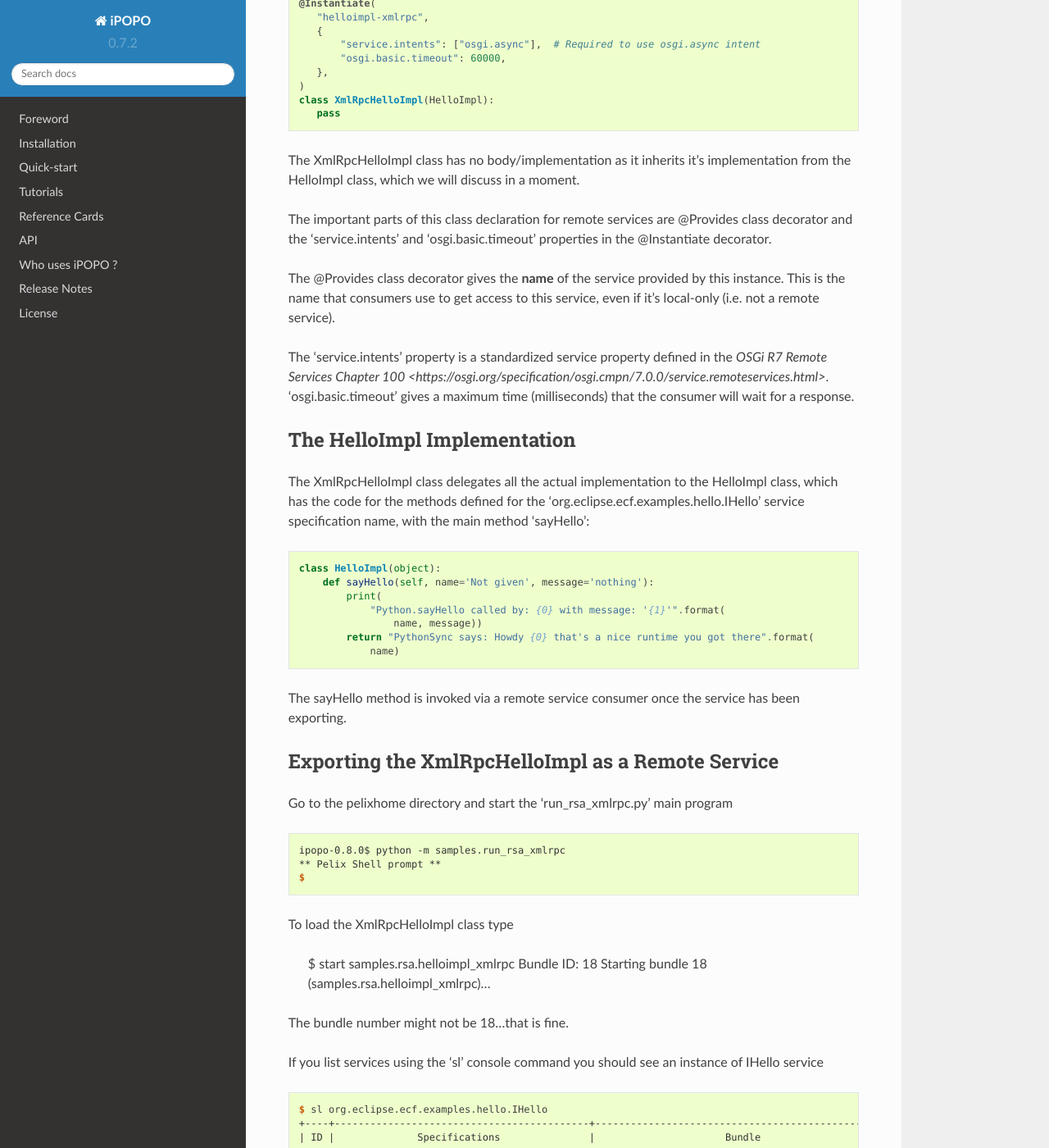
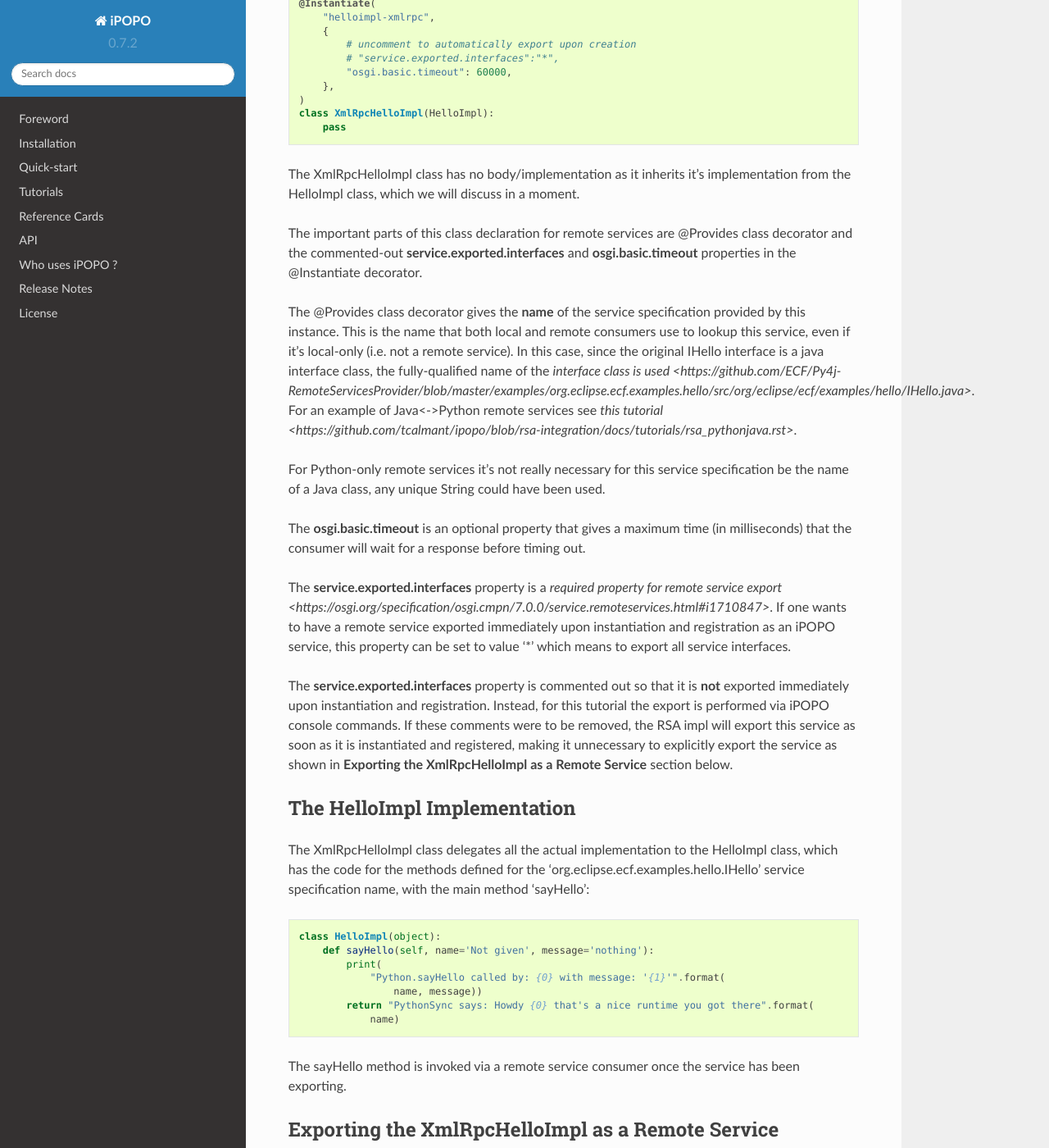
Before and after one commit to tcalmant/ipopo, a Sphinx documentation site: the page built from docs/tutorials/rsa_xmrpc.rst, in a window 1280 px wide and 1400 px high, scrolled down 676 px. Shown: the whole window at 82% size. Built offline with Sphinx 7.4.7 and the Read the Docs theme 2.0.0, drawn with Linux system fonts in a browser that asks for light colours; pages that are not in the unit, such as notebooks, are missing from menus; some of the changed text lies outside the part shown.

Commit message:
Update rsa_xmrpc.rst
Tutorial simplification, additional detail, and demonstration of other concepts.

```diff
--- a/docs/tutorials/rsa_xmrpc.rst
+++ b/docs/tutorials/rsa_xmrpc.rst
@@ -24,27 +24,34 @@
 
 .. code-block:: python
 
-    @ComponentFactory("helloimpl-xmlrpc-factory")
-    @Provides(
+   @ComponentFactory("helloimpl-xmlrpc-factory")
+   @Provides(
        "org.eclipse.ecf.examples.hello.IHello"
-    )
-    @Instantiate(
+   )
+   @Instantiate(
        "helloimpl-xmlrpc",
        {
-           "service.intents": ["osgi.async"],  # Required to use osgi.async intent
+           # uncomment to automatically export upon creation
+           # "service.exported.interfaces":"*",
            "osgi.basic.timeout": 60000,
        },
-    )
-    class XmlRpcHelloImpl(HelloImpl):
+   )
+   class XmlRpcHelloImpl(HelloImpl):
        pass
 
 The XmlRpcHelloImpl class has no body/implementation as it inherits it's implementation from the HelloImpl class, which we will discuss in a moment.
 
-The important parts of this class declaration for remote services are @Provides class decorator and the 'service.intents' and 'osgi.basic.timeout' properties in the @Instantiate decorator.
+The important parts of this class declaration for remote services are @Provides class decorator and the commented-out **service.exported.interfaces** and **osgi.basic.timeout** properties in the @Instantiate decorator.
 
-The @Provides class decorator gives the **name** of the service provided by this instance.   This is the name that consumers use to get access to this service, even if it's local-only (i.e. not a remote service).
+The @Provides class decorator gives the **name** of the service specification provided by this instance.   This is the name that both local and remote consumers use to lookup this service, even if it's local-only (i.e. not a remote service).  In this case, since the original IHello interface is a java interface class, the fully-qualified name of the `interface class is used <https://github.com/ECF/Py4j-RemoteServicesProvider/blob/master/examples/org.eclipse.ecf.examples.hello/src/org/eclipse/ecf/examples/hello/IHello.java>`.   For an example of Java<->Python remote services see `this tutorial <https://github.com/tcalmant/ipopo/blob/rsa-integration/docs/tutorials/rsa_pythonjava.rst>`.
 
-The 'service.intents' property is a standardized service property defined in the `OSGi R7 Remote Services Chapter 100 <https://osgi.org/specification/osgi.cmpn/7.0.0/service.remoteservices.html>`.   'osgi.basic.timeout' gives a maximum time (milliseconds) that the consumer will wait for a response.
+For Python-only remote services it's not really necessary for this service specification be the name of a Java class, any unique String could have been used.
+
+The **osgi.basic.timeout** is an optional property that gives a maximum time (in milliseconds) that the consumer will wait for a response before timing out.
+
+The **service.exported.interfaces** property is a `required property for remote service export <https://osgi.org/specification/osgi.cmpn/7.0.0/service.remoteservices.html#i1710847>`.   If one wants to have a remote service exported immediately upon instantiation and registration as an iPOPO service, this property can be set to value '*' which means to export all service interfaces.
+
+The **service.exported.interfaces** property is commented out so that it is **not** exported immediately upon instantiation and registration.   Instead, for this tutorial the export is performed via iPOPO console commands.  If these comments were to be removed, the RSA impl will export this service as soon as it is instantiated and registered, making it unnecessary to explicitly export the service as shown in **Exporting the XmlRpcHelloImpl as a Remote Service** section below.
 
 The HelloImpl Implementation
 ============================
@@ -74,13 +81,15 @@
     ** Pelix Shell prompt **
     $
 
-To load the XmlRpcHelloImpl class type
+To load the module and instantiate and register an XmlRpcHelloImpl instance type
+
+.. code-block:: console
 
     $ start samples.rsa.helloimpl_xmlrpc
     Bundle ID: 18
     Starting bundle 18 (samples.rsa.helloimpl_xmlrpc)...
 
-The bundle number might not be 18...that is fine.
+In your environment, bundle number might not be 18...that is fine.
 
 If you list services using the 'sl' console command you should see an instance of IHello service
 
@@ -94,7 +103,7 @@
     +----+-------------------------------------------+--------------------------------------------------+---------+
     1 services registered
 
-The service id (20 in this case) may not be the same in your environment, but that is ok.
+The service ID (20 in this case) may not be the same in your environment...again that is ok...but make a note of what the service ID is.
 
 To export this service instance as remote service and make it available for remote access, use the **exportservice** console command in the pelix console, giving the number (20 from above) of the service to export:
 
@@ -104,65 +113,74 @@
     Service=ServiceReference(ID=20, Bundle=18, Specs=['org.eclipse.ecf.examples.hello.IHello']) exported by 1 providers. EDEF written to file=edef.xml
     $
 
-This means that the service has been successfully exported to localhost, port 8181.   These defaults are set in the run_rsa_xmlrpc.py main program.
+This means that the service has been successfully exported.   To see this use the 'listexports' console command:
 
-Also as indicated, a file edef.xml has been written to the filesystem containing the OSGi standardized **edef**...that stands for endpoint decription extension language.  This is an xml format that gives all of the remote service meta-data required by OSGi Remote Services/Remote Service Admin.
+.. code-block:: console
 
-Here's the edef.xml for the above export
+   $ listexports
+   +--------------------------------------+-------------------------------+------------+
+   |             Endpoint ID              |         Container ID          | Service ID |
+   +======================================+===============================+============+
+   | b96927ad-1d00-45ad-848a-716d6cde8443 | http://127.0.0.1:8181/xml-rpc | 20         |
+   +--------------------------------------+-------------------------------+------------+
+   $ listexports b96927ad-1d00-45ad-848a-716d6cde8443
+   Endpoint description for endpoint.id=b96927ad-1d00-45ad-848a-716d6cde8443:
+   <?xml version='1.0' encoding='cp1252'?>
+   <endpoint-descriptions xmlns="http://www.osgi.org/xmlns/rsa/v1.0.0">
+           <endpoint-description>
+                   <property name="objectClass" value-type="String">
+                           <array>
+                                   <value>org.eclipse.ecf.examples.hello.IHello</value>
+                           </array>
+                   </property>
+                   <property name="remote.configs.supported" value-type="String">
+                           <array>
+                                   <value>ecf.xmlrpc.server</value>
+                           </array>
+                   </property>
+                   <property name="service.imported.configs" value-type="String">
+                           <array>
+                                   <value>ecf.xmlrpc.server</value>
+                           </array>
+                   </property>
+                   <property name="remote.intents.supported" value-type="String">
+                           <array>
+                                   <value>osgi.basic</value>
+                                   <value>osgi.async</value>
+                           </array>
+                   </property>
+                   <property name="service.intents" value-type="String">
+                           <array>
+                                   <value>osgi.async</value>
+                           </array>
+                   </property>
+                   <property name="endpoint.service.id" value="20" value-type="Long">
+                           </property>
+                   <property name="service.id" value="20" value-type="Long">
+                           </property>
+                   <property name="endpoint.framework.uuid" value="4d541077-ee2a-4d68-85f5-be529f89bec0" value-type="String">
+                           </property>
+                   <property name="endpoint.id" value="b96927ad-1d00-45ad-848a-716d6cde8443" value-type="String">
+                           </property>
+                   <property name="service.imported" value="true" value-type="String">
+                           </property>
+                   <property name="ecf.endpoint.id" value="http://127.0.0.1:8181/xml-rpc" value-type="String">
+                           </property>
+                   <property name="ecf.endpoint.id.ns" value="ecf.namespace.xmlrpc" value-type="String">
+                           </property>
+                   <property name="ecf.rsvc.id" value="3" value-type="Long">
+                           </property>
+                   <property name="ecf.endpoint.ts" value="1534119904514" value-type="Long">
+                           </property>
+                   <property name="osgi.basic.timeout" value="60000" value-type="Long">
+                           </property>
+           </endpoint-description>
+   </endpoint-descriptions>
+   $
 
-.. code-block:: xml
+Note that listexports produced a small table with **Endpoint ID**, **Container ID**, and **Service ID** columns.   As shown above, if the Endpoint ID is copyed and used in listexports, it will then print out the endpoint description (xml) for the newly-created endpoint.
 
-    <?xml version='1.0' encoding='cp1252'?>
-    <endpoint-descriptions xmlns="http://www.osgi.org/xmlns/rsa/v1.0.0">
-            <endpoint-description>
-                    <property name="objectClass" value-type="String">
-                            <array>
-                                    <value>org.eclipse.ecf.examples.hello.IHello</value>
-                            </array>
-                    </property>
-                    <property name="remote.configs.supported" value-type="String">
-                            <array>
-                                    <value>ecf.xmlrpc.server</value>
-                            </array>
-                    </property>
-                    <property name="service.imported.configs" value-type="String">
-                            <array>
-                                    <value>ecf.xmlrpc.server</value>
-                            </array>
-                    </property>
-                    <property name="remote.intents.supported" value-type="String">
-                            <array>
-                                    <value>osgi.basic</value>
-                                    <value>osgi.async</value>
-                            </array>
-                    </property>
-                    <property name="service.intents" value-type="String">
-                            <array>
-                                    <value>osgi.async</value>
-                            </array>
-                    </property>
-                    <property name="endpoint.service.id" value="20" value-type="Long">
-                            </property>
-                    <property name="service.id" value="20" value-type="Long">
-                            </property>
-                    <property name="endpoint.framework.uuid" value="4d541077-ee2a-4d68-85f5-be529f89bec0" value-type="String">
-                            </property>
-                    <property name="endpoint.id" value="b96927ad-1d00-45ad-848a-716d6cde8443" value-type="String">
-                            </property>
-                    <property name="service.imported" value="true" value-type="String">
-                            </property>
-                    <property name="ecf.endpoint.id" value="http://127.0.0.1:8181/xml-rpc" value-type="String">
-                            </property>
-                    <property name="ecf.endpoint.id.ns" value="ecf.namespace.xmlrpc" value-type="String">
-                            </property>
-                    <property name="ecf.rsvc.id" value="3" value-type="Long">
-                            </property>
-                    <property name="ecf.endpoint.ts" value="1534119904514" value-type="Long">
-                            </property>
-                    <property name="osgi.basic.timeout" value="60000" value-type="Long">
-                            </property>
-            </endpoint-description>
-    </endpoint-descriptions>
+Also as indicated in the exportservice command output, a file edef.xml has also been written to the filesystem containing the endpoint description xml (known as EDEF).  EDEF is `standardized xml format <https://osgi.org/specification/osgi.cmpn/7.0.0/service.remoteserviceadmin.html#i1889341>` that gives all of the remote service meta-data required for a consumer to import an endpoint.   The edef.xml file will contain the same xml printed to the console via the 'listexports b96927ad-1d00-45ad-848a-716d6cde8443' console command.
 
 Importing the XmlRpcHelloImpl Remote Service
 ============================================
@@ -255,7 +273,7 @@
 
 As per the `Remote Service spec <https://osgi.org/specification/osgi.cmpn/7.0.0/service.remoteservices.html#i1710847>` this requires that the IHello service is a remote service, as all  proxies must have the **service.imported** property set, indicating that it was imported.
 
-When **importservice** is executed it
+When **importservice** is executed the RSA implementation does the following:
 
  #. Reads the edef.xml from filesystem (i.e. 'discovers the service')
  #. Create a local proxy for the remote service using the edef.xml
@@ -264,5 +282,28 @@
 
 Note that with Export, rather than using the console's **exportservice** command, it may be invoked programmatically, or automatically by the topology manager (for example upon service registration).   For Import, the **importservice** command may also be invoked automatically, or via remote service discovery (e.g. etcd, zookeeper, zeroconf, custom, etc).   The use of the console commands in this example was to demonstrate the dynamics and flexibility provided by the OSGi R7-compliant RSA implementation.
 
+Exporting Automatically upon Service Registration
+=================================================
+
+To export automatically upon service registration, all that need be done is to un-comment the setting the **service.exported.interfaces** property in the @Instantiate decorator:
+
+.. code-block:: python
+
+   @ComponentFactory("helloimpl-xmlrpc-factory")
+   @Provides(
+       "org.eclipse.ecf.examples.hello.IHello"
+   )
+   @Instantiate(
+       "helloimpl-xmlrpc",
+       {
+           "service.exported.interfaces": "*",
+           "osgi.basic.timeout": 60000,
+       },
+   )
+   class XmlRpcHelloImpl(HelloImpl):
+       pass
+
+Now, when this service is instantiated, it will also be automatically exported, and so it won't be necessary to use the exportservice command.
+
 You can now go back to see other :ref:`Tutorials` or take a look at the
 :ref:`refcards`.
```
